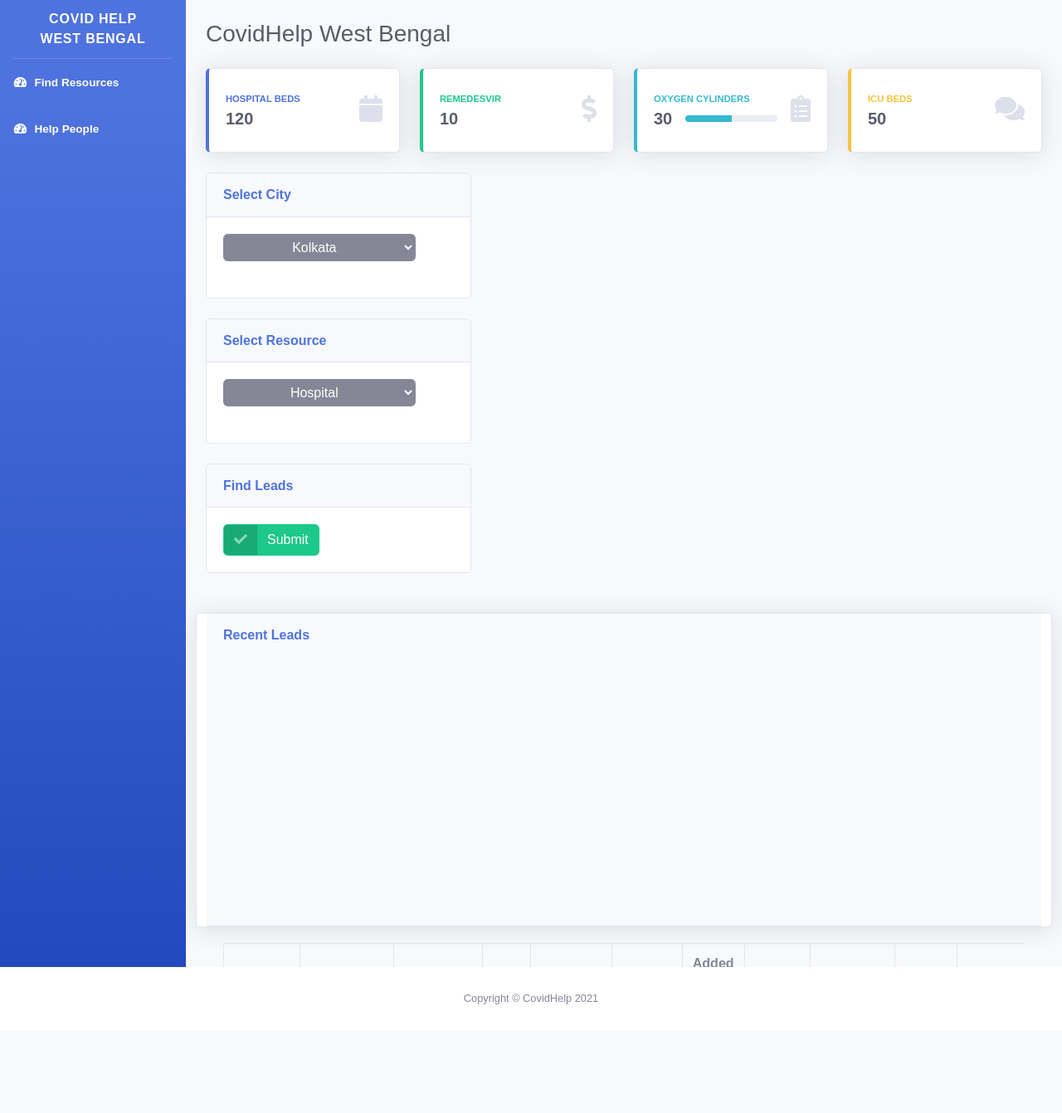
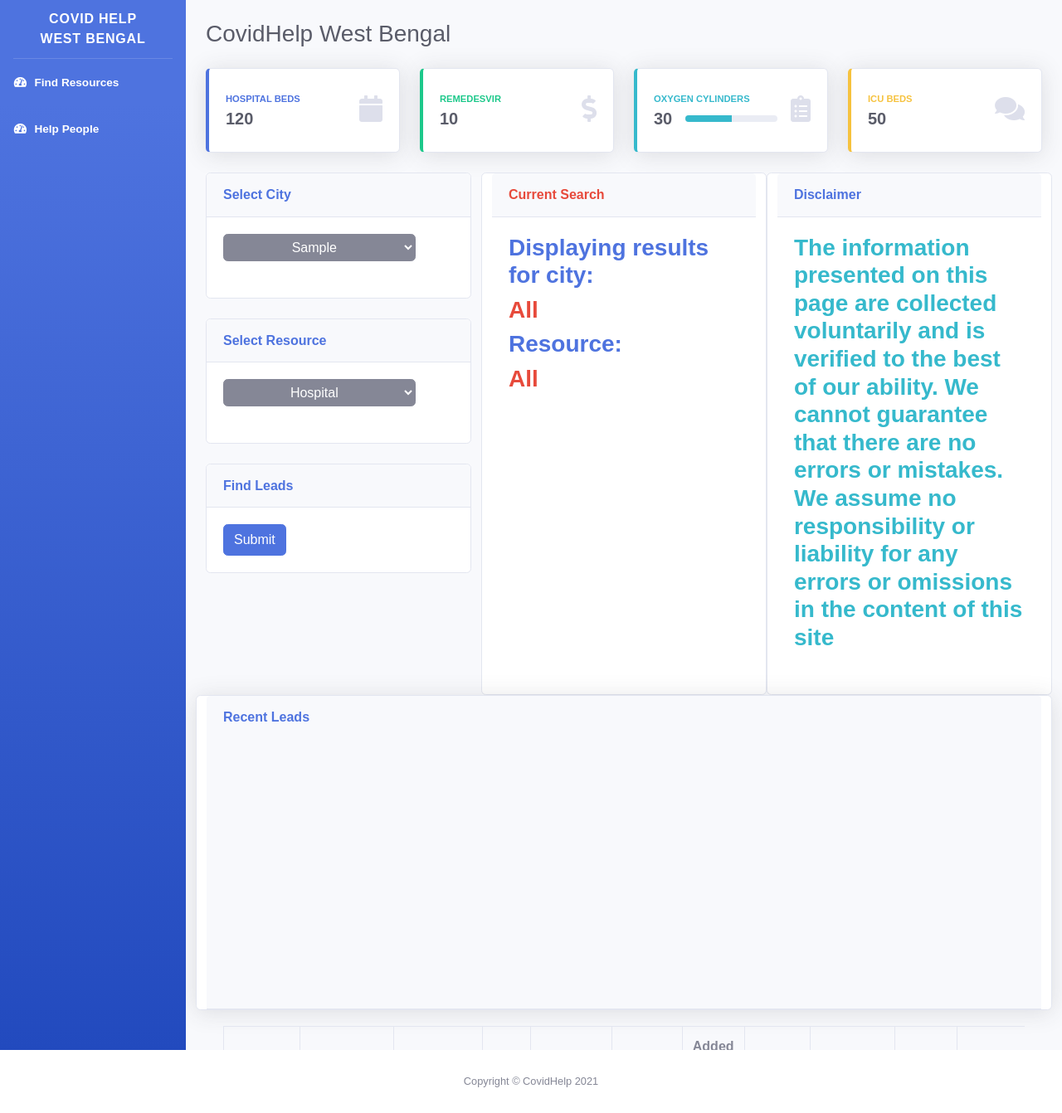
Before and after one commit to soham2109/covidhelpindia, a Django app: page / in a window 1280 px wide. Shown: the whole page at 83% size. Before the commit the page ends 1211 px from the top, so only its background shows below. Run offline with Django 3.2, Linux system fonts and the light colour scheme; tables that the repository leaves empty hold one stand-in row (values such as "Sample post"); some libraries are stand-ins or nearby versions.

Commit message:
Added table filter and disclaimer

```diff
--- a/dashboard/urls.py
+++ b/dashboard/urls.py
@@ -3,6 +3,7 @@ from . import views
 
 
 urlpatterns = [
-    path('',views.home_page,name='home_page')
+    path('',views.home_page,name='home_page'),
+    path('submit/',views.submit_filter,name='submit')
 
 ]
--- a/dashboard/views.py
+++ b/dashboard/views.py
@@ -1,9 +1,32 @@
 from django.shortcuts import render,redirect
 from django.http import HttpResponse
 from dashboard.models import resource_entry
+from django.db.models import Count
 # Create your views here.
 
 def home_page(request):
 
 	resource_entries = resource_entry.objects.all().order_by('-added_on')
-	return render(request,'homepage.html',{'entries' : resource_entries})
+	cities = resource_entry.objects.values('city').annotate(dcount=Count('city'))
+
+	message = "Displaying data for all cities all resources."
+	return render(request,'homepage.html',{'entries' : resource_entries,'cities':cities,'city':'All','resource':'All'})
+
+
+def submit_filter(request):
+
+	if (request.method != 'POST'):
+		return redirect('/')
+
+	else:
+
+		city_name = request.POST['city']
+		resource_name = request.POST['resource']
+		print(city_name)
+		print(resource_name)
+		entries = resource_entry.objects.filter(city=city_name,resource=resource_name)
+
+		cities = resource_entry.objects.values('city').annotate(dcount=Count('city'))
+
+
+		return render(request,'homepage.html',{'entries' : entries,'cities':cities ,'city':city_name,'resource':resource_name})
--- a/templates/homepage.html
+++ b/templates/homepage.html
@@ -227,7 +227,7 @@ $red : #C15044;
                     <div class="row">
                         <div class="col-xl-4 col-md-6 mb-4">
 
-                        <form class="form-inline">
+                        <form class="form-inline" action="/submit/" method="POST">
                             {% csrf_token %}
                             <div class="card mb-4" style="width:100%;">
                                 <div class="card-header py-3">
@@ -241,9 +241,9 @@ $red : #C15044;
                                             City
                                         </button> -->
                                         <select class="btn btn-secondary dropdown-toggle col-xl-10" name="city">
-                                            <option value="Kolkata">Kolkata</a>
-                                            <option value="Siliguri">Siliguri</a>
-                                            <option value="Durgapur">Durgapur</a>
+                                            {%for cities in cities %}
+                                            <option value="{{cities.city}}">{{cities.city}}</option>
+                                            {% endfor %}
 
                                         </select>
                                     </div>
@@ -263,9 +263,9 @@ $red : #C15044;
                                             City
                                         </button> -->
                                         <select class="btn btn-secondary dropdown-toggle col-xl-10" name="resource">
-                                            <option value="Kolkata">Hospital</a>
-                                            <option value="Siliguri">Remedesvir</a>
-                                            <option value="Durgapur">Oxygen</a>
+                                            <option value="Hospital">Hospital</option>
+                                            <option value="Remedesvir">Remedesvir</option>
+                                            <option value="Oxygen">Oxygen</option>
 
                                         </select>
                                     </div>
@@ -277,17 +277,42 @@ $red : #C15044;
                                     <h6 class="m-0 font-weight-bold text-primary">Find Leads</h6>
                                 </div>
                             <div class="card-body">
-                               <a href="#" class="btn btn-success btn-icon-split" >
-                                        <span class="icon text-white-50">
-                                            <i class="fas fa-check"></i>
-                                        </span>
-                                        <span class="text">Submit</span>
-                                    </a>
+                               <button type="submit" class="btn btn-primary">Submit</button>
                                 </div>
                             </div>
                         </form>
                         </div>
-                              <div class="card shadow mb-4 col-xl-12">
+                        <div class="card col-6 col-sm-4" >
+                                <div class="card-header py-3 ">
+                                    <h6 class="m-0 font-weight-bold text-danger">Current Search</h6>
+                                </div>
+                                <div class="card-body  ">
+                                    {% if city %}
+                                  <h3 class="font-weight-bold text-primary"> Displaying results for city: </h3>
+                                  <h3 class="font-weight-bold text-danger">{{city}}</h3>
+                                  <h3 class="font-weight-bold text-primary"> Resource: </h3>
+                                  <h3 class="font-weight-bold text-danger">{{resource}}</h3>
+                                    {% endif %}
+                                    <!-- Add the <code>.no-arrow</code> class alongside the <code>.dropdown</code> -->
+                                </div>
+                            </div>
+                        <div class="card  col-6 col-sm-4" >
+                                <div class="card-header py-3 ">
+                                    <h6 class="m-0 font-weight-bold text-primary">Disclaimer</h6>
+                                </div>
+                                <div class="card-body col-xl-12 col-md-6 mb-4 ">
+
+                                  <h3 class="font-weight-bold text-info"> The information presented on this page are collected voluntarily and is verified to the best of our ability. We cannot guarantee that there are no errors or mistakes. We assume no responsibility or liability for any errors or omissions in the content of this site </h3>
+                                    <!-- Add the <code>.no-arrow</code> class alongside the <code>.dropdown</code> -->
+                                </div>
+                            </div>
+
+                    </div>
+
+                    <!-- Content Row -->
+                    <div class="row">
+
+                        <div class="card shadow mb-4 col-xl-12">
                         <div class="card-header py-3 col-xl-12">
                             <h6 class="m-0 font-weight-bold text-primary">Recent Leads</h6>
                         </div>
@@ -356,12 +381,6 @@ $red : #C15044;
                             </div>
                         </div>
                     </div>
-                    </div>
-
-                    <!-- Content Row -->
-                    <div class="row">
-
-
 
 
                     </div>
```
